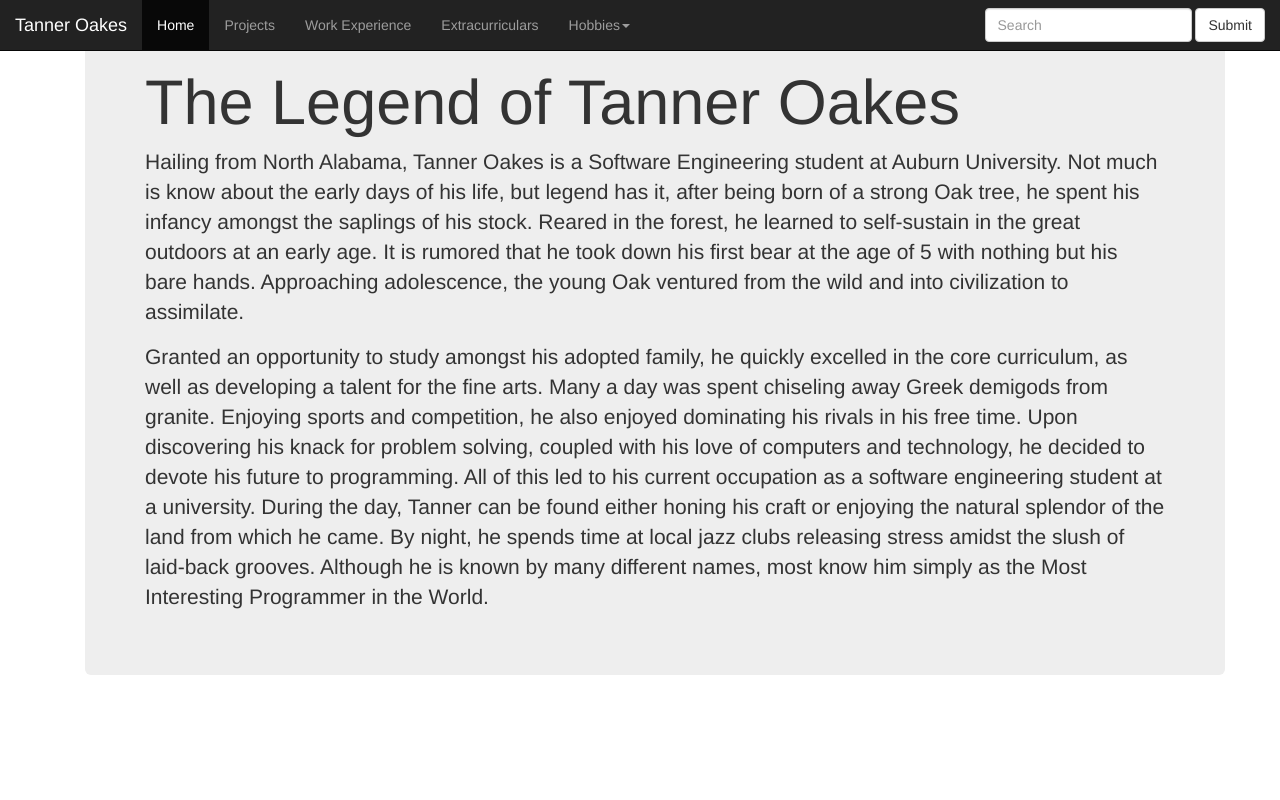
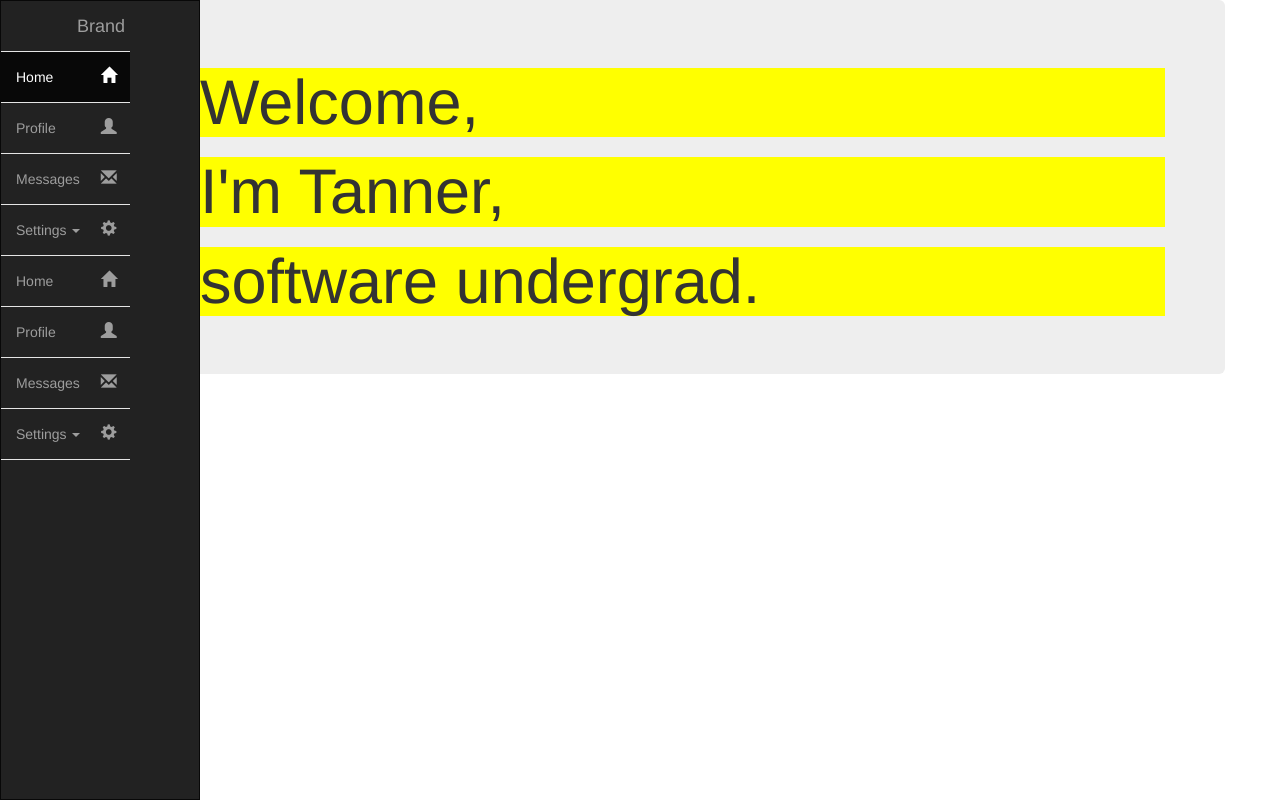
Before and after one commit to Oakes6/oakeswebsite, a Django app: template templates/home.html in a window 1280 px wide. Run offline with Django 3.2, Linux system fonts and the light colour scheme; the template is opened without the code that fills it, so the values that code supplies are empty; some libraries are stand-ins or nearby versions.

Commit message:
Redoing nav and home

```diff
--- a/static/css/homestyle.css
+++ b/static/css/homestyle.css
@@ -1,6 +1,10 @@
 .boxy{
    background: #b3ddff;
    border: 2px solid black;
+}
+h1{
+   color: green;
+   background-color: yellow;
 }
 img{
    display: block;
@@ -11,3 +15,153 @@
    width: 65%;
    margin: auto;
 }
+body,html{
+		height: 100%;
+}
+
+/* remove outer padding */
+.main .row{
+	padding: 0px;
+	margin: 0px;
+}
+
+/*Remove rounded coners*/
+
+nav.sidebar.navbar {
+		border-radius: 0px;
+}
+
+nav.sidebar, .main{
+		-webkit-transition: margin 200ms ease-out;
+	    -moz-transition: margin 200ms ease-out;
+	    -o-transition: margin 200ms ease-out;
+	    transition: margin 200ms ease-out;
+}
+
+/* Add gap to nav and right windows.*/
+.main{
+	padding: 10px 10px 0 10px;
+}
+
+/* .....NavBar: Icon only with coloring/layout.....*/
+/*small/medium side display*/
+@media (min-width: 768px) {
+
+	/*Allow main to be next to Nav*/
+	.main{
+		position: absolute;
+		width: calc(100% - 40px); /*keeps 100% minus nav size*/
+		margin-left: 40px;
+		float: right;
+	}
+
+	/*lets nav bar to be showed on mouseover*/
+	nav.sidebar:hover + .main{
+		margin-left: 200px;
+	}
+
+	/*Center Brand*/
+	nav.sidebar.navbar.sidebar>.container .navbar-brand, .navbar>.container-fluid .navbar-brand {
+		margin-left: 0px;
+	}
+	/*Center Brand*/
+	nav.sidebar .navbar-brand, nav.sidebar .navbar-header{
+		text-align: center;
+		width: 100%;
+		margin-left: 0px;
+	}
+
+	/*Center Icons*/
+	nav.sidebar a{
+		padding-right: 13px;
+	}
+
+	/*adds border top to first nav box */
+	nav.sidebar .navbar-nav > li:first-child{
+		border-top: 1px #e5e5e5 solid;
+	}
+
+	/*adds border to bottom nav boxes*/
+	nav.sidebar .navbar-nav > li{
+		border-bottom: 1px #e5e5e5 solid;
+	}
+
+	/* Colors/style dropdown box*/
+	nav.sidebar .navbar-nav .open .dropdown-menu {
+		position: static;
+		float: none;
+		width: auto;
+		margin-top: 0;
+		background-color: transparent;
+		border: 0;
+		-webkit-box-shadow: none;
+		box-shadow: none;
+	}
+
+	/*allows nav box to use 100% width*/
+	nav.sidebar .navbar-collapse, nav.sidebar .container-fluid{
+		padding: 0 0px 0 0px;
+	}
+
+	/*colors dropdown box text */
+	.navbar-inverse .navbar-nav .open .dropdown-menu>li>a {
+		color: #777;
+	}
+
+	/*gives sidebar width/height*/
+	nav.sidebar{
+		width: 200px;
+		height: 100%;
+		margin-left: -160px;
+		float: left;
+		z-index: 8000;
+		margin-bottom: 0px;
+	}
+
+	/*give sidebar 100% width;*/
+	nav.sidebar li {
+		width: 100%;
+	}
+
+	/* Move nav to full on mouse over*/
+	nav.sidebar:hover{
+		margin-left: 0px;
+	}
+	/*for hiden things when navbar hidden*/
+	.forAnimate{
+		opacity: 0;
+	}
+}
+
+/* .....NavBar: Fully showing nav bar..... */
+
+@media (min-width: 1330px) {
+
+	/*Allow main to be next to Nav*/
+	.main{
+		width: calc(100% - 200px); /*keeps 100% minus nav size*/
+		margin-left: 200px;
+	}
+
+	/*Show all nav*/
+	nav.sidebar{
+		margin-left: 0px;
+		float: left;
+	}
+	/*Show hidden items on nav*/
+	nav.sidebar .forAnimate{
+		opacity: 1;
+	}
+}
+
+nav.sidebar .navbar-nav .open .dropdown-menu>li>a:hover, nav.sidebar .navbar-nav .open .dropdown-menu>li>a:focus {
+	color: #CCC;
+	background-color: transparent;
+}
+
+nav:hover .forAnimate{
+	opacity: 1;
+}
+section{
+	padding-left: 15px;
+}
--- /dev/null
+++ b/templates/app1/extracurriculars.html
@@ -0,0 +1,3 @@
+{% extends "base.html" %}
+{% block body_block%}
+{% endblock %}
--- /dev/null
+++ b/templates/app1/skills.html
@@ -0,0 +1,4 @@
+{% extends "base.html" %}
+{% body body_block %}
+
+{% endblock %}
--- a/templates/base.html
+++ b/templates/base.html
@@ -1,48 +1,64 @@
 <!DOCTYPE html>
+{% load staticfiles %}
 <html>
    <head>
       <meta charset="utf-8">
       <title>Base</title>
+      <script src="https://maxcdn.bootstrapcdn.com/bootstrap/3.3.7/js/bootstrap.min.js" integrity="sha384-Tc5IQib027qvyjSMfHjOMaLkfuWVxZxUPnCJA7l2mCWNIpG9mGCD8wGNIcPD7Txa" crossorigin="anonymous"></script>
+      <!-- Latest compiled and minified CSS -->
       <link rel="stylesheet" href="https://maxcdn.bootstrapcdn.com/bootstrap/3.3.7/css/bootstrap.min.css" integrity="sha384-BVYiiSIFeK1dGmJRAkycuHAHRg32OmUcww7on3RYdg4Va+PmSTsz/K68vbdEjh4u" crossorigin="anonymous">
-      <script src="https://maxcdn.bootstrapcdn.com/bootstrap/3.3.7/js/bootstrap.min.js" integrity="sha384-Tc5IQib027qvyjSMfHjOMaLkfuWVxZxUPnCJA7l2mCWNIpG9mGCD8wGNIcPD7Txa" crossorigin="anonymous"></script>
+      <!--  Custom CSS -->
+      <link rel="stylesheet" href="{% static "css/homestyle.css" %}">
+      <!-- Fonts -->
+      <link href="https://fonts.googleapis.com/css?family=Montserrat|Russo+One" rel="stylesheet">
    </head>
    <body>
-      <nav class="navbar navbar-default navbar-fixed-top navbar-inverse">
+      <nav class="navbar navbar-inverse sidebar" role="navigation">
          <div class="container-fluid">
+            <!-- Brand and toggle get grouped for better mobile display -->
 		      <div class="navbar-header">
-              <button type="button" class="navbar-toggle collapsed" data-toggle="collapse" data-target="#bs-example-navbar-collapse-1" aria-expanded="false">
-                <!--  Code for the hamburger icon-->
+			      <button type="button" class="navbar-toggle" data-toggle="collapse" data-target="#bs-sidebar-navbar-collapse-1">
 				      <span class="sr-only">Toggle navigation</span>
 				      <span class="icon-bar"></span>
 				      <span class="icon-bar"></span>
 				      <span class="icon-bar"></span>
 			      </button>
-              <a class="navbar-brand" href="#">Tanner Oakes</a>
+			      <a class="navbar-brand" href="#">Brand</a>
 		      </div>
-
-            <!-- Hamburger content -->
-            <div class="collapse navbar-collapse" id="bs-example-navbar-collapse-1">
+		      <!-- Collect the nav links, forms, and other content for toggling -->
+		      <div class="collapse navbar-collapse" id="bs-sidebar-navbar-collapse-1">
 			      <ul class="nav navbar-nav">
-                <li class="active"><a href="{% url 'home' %}">Home<span class="sr-only">(current)</span></a></li>
-                <li><a href="#">Projects</a></li>
-                <li><a href="{% url 'app1:workexperience' %}">Work Experience</a></li>
-                <li><a href="#">Extracurriculars</a></li>
+				      <li class="active"><a href="#">Home<span style="font-size:16px;" class="pull-right hidden-xs showopacity glyphicon glyphicon-home"></span></a></li>
+				      <li><a href="#">Profile<span style="font-size:16px;" class="pull-right hidden-xs showopacity glyphicon glyphicon-user"></span></a></li>
+				      <li><a href="#">Messages<span style="font-size:16px;" class="pull-right hidden-xs showopacity glyphicon glyphicon-envelope"></span></a></li>
 				      <li class="dropdown">
-                  <a href="#" class="dropdown-toggle" data-toggle="dropdown" role="button" aria-haspopup="true" aria-expanded="false">Hobbies<span class="caret"></span></a>
-                  <ul class="dropdown-menu">
-                    <li><a href="#">Art</a></li>
-                    <li><a href="#">Playlists</a></li>
+					      <a href="#" class="dropdown-toggle" data-toggle="dropdown">Settings <span class="caret"></span><span style="font-size:16px;" class="pull-right hidden-xs showopacity glyphicon glyphicon-cog"></span></a>
+					      <ul class="dropdown-menu forAnimate" role="menu">
+						      <li><a href="#">Action</a></li>
+						      <li><a href="#">Another action</a></li>
+						      <li><a href="#">Something else here</a></li>
+						      <li class="divider"></li>
+						      <li><a href="#">Separated link</a></li>
+						      <li class="divider"></li>
+						      <li><a href="#">One more separated link</a></li>
+					      </ul>
+				      </li>
+				      <li><a href="#">Home<span style="font-size:16px;" class="pull-right hidden-xs showopacity glyphicon glyphicon-home"></span></a></li>
+				      <li ><a href="#">Profile<span style="font-size:16px;" class="pull-right hidden-xs showopacity glyphicon glyphicon-user"></span></a></li>
+				      <li ><a href="#">Messages<span style="font-size:16px;" class="pull-right hidden-xs showopacity glyphicon glyphicon-envelope"></span></a></li>
+				      <li class="dropdown">
+					      <a href="#" class="dropdown-toggle" data-toggle="dropdown">Settings <span class="caret"></span><span style="font-size:16px;" class="pull-right hidden-xs showopacity glyphicon glyphicon-cog"></span></a>
+					      <ul class="dropdown-menu forAnimate" role="menu">
+						      <li><a href="#">Action</a></li>
+						      <li><a href="#">Another action</a></li>
+						      <li><a href="#">Something else here</a></li>
+						      <li class="divider"></li>
+						      <li><a href="#">Separated link</a></li>
+						      <li class="divider"></li>
+						      <li><a href="#">One more separated link</a></li>
 					      </ul>
 				      </li>
 			      </ul>
-
-              <!-- SEARCH BAR -->
-              <form class="navbar-form navbar-right" role="search">
-                <div class="form-group">
-                  <input type="text" class="form-control" placeholder="Search">
-                </div>
-                <button type="submit" class="btn btn-default">Submit</button>
-              </form>
 		      </div>
 	      </div>
       </nav>
--- a/templates/home.html
+++ b/templates/home.html
@@ -2,9 +2,8 @@
 {% block body_block %}
    <div class="container">
       <div class="jumbotron">
-         <h1>The Legend of Tanner Oakes</h1>
-         <p>Hailing from North Alabama, Tanner Oakes is a Software Engineering student at Auburn University. Not much is know about the early days of his life, but legend has it, after being born of a strong Oak tree, he spent his infancy amongst the saplings of his stock. Reared in the forest, he learned to self-sustain in the great outdoors at an early age. It is rumored that he took down his first bear at the age of 5 with nothing but his bare hands. Approaching adolescence, the young Oak ventured from the wild and into civilization to assimilate.</p>
-         <p>Granted an opportunity to study amongst his adopted family, he quickly excelled in the core curriculum, as well as developing a talent for the fine arts. Many a day was spent chiseling away Greek demigods from granite. Enjoying sports and competition, he also enjoyed dominating his rivals in his free time. Upon discovering his knack for problem solving, coupled with his love of computers and technology, he decided to devote his future to programming. All of this led to his current occupation as a software engineering student at a university. During the day, Tanner can be found either honing his craft or enjoying the natural splendor of the land from which he came. By night, he spends time at local jazz clubs releasing stress amidst the slush of laid-back grooves. Although he is known by many different names, most know him simply as the Most Interesting Programmer in the World.</p>
-      </div>
+         <h1>Welcome,</h1>
+         <h1>I'm Tanner,</h1>
+         <h1>software undergrad.</h1>
    </div>
 {% endblock %}
```
Also changed, not shown: templates/app1/about.html (added). Lines whose indentation alone changed are shown as unchanged.
